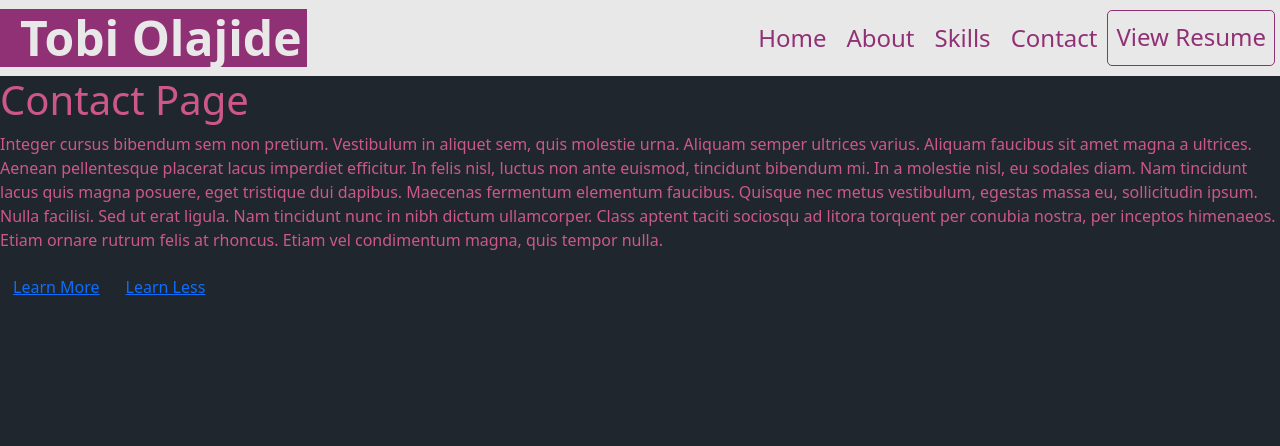
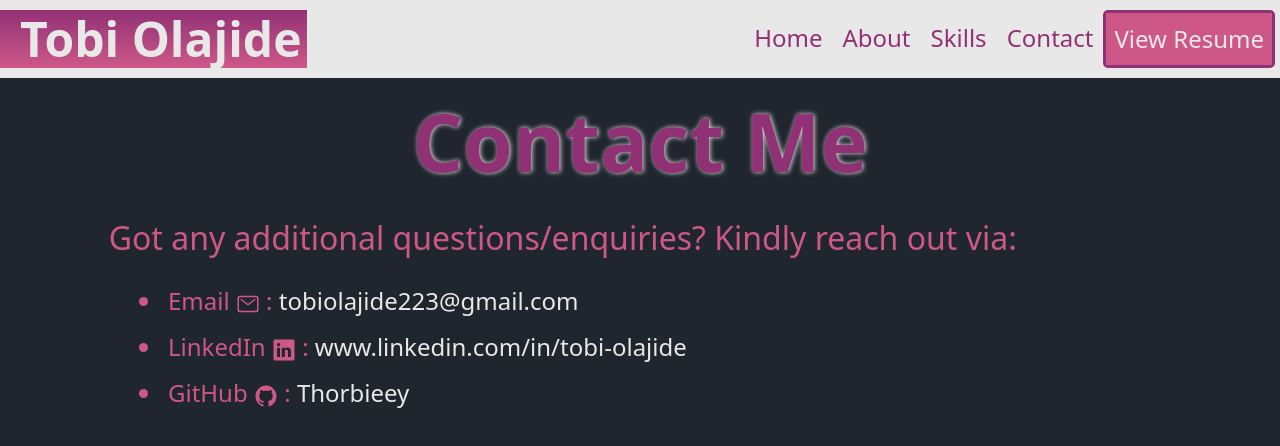
Before and after one commit to Thorbieey/My-Portfolio-React, a React (Create React App) app: page /My-Portfolio-React/contact in a window 1280 px wide. Shown: the top 446 px of the page. Built offline with nearby package versions, Linux system fonts and the light colour scheme.

Commit message:
updated contact.jsx/imported icons/added stylesheet

```diff
--- a/package.json
+++ b/package.json
@@ -11,6 +11,7 @@
     "gh-pages": "^5.0.0",
     "react": "^18.2.0",
     "react-dom": "^18.2.0",
+    "react-icons": "^4.8.0",
     "react-router-dom": "^6.8.2",
     "react-scripts": "5.0.1",
     "web-vitals": "^2.1.4"
--- a/src/components/css/about.css
+++ b/src/components/css/about.css
@@ -1,6 +1,7 @@
 .about-container{
     justify-content: center;
     align-items: center;
+    margin-bottom: 20px;
 }
 .profile-picture{
     border-radius: 20%;
--- /dev/null
+++ b/src/components/css/contact.css
@@ -0,0 +1,19 @@
+.contact-container{
+    justify-content: center;
+}
+.contact-texts{
+    font-size: 2em;
+}
+.contact-list{
+    font-size: 1.5em;
+}
+.contact-link{
+    text-decoration: none;
+    color: #E9E8E8;
+}
+.contact-link:hover{
+    color: #913175;
+}
+.contact-item{
+    padding: 5px;
+}
--- a/src/components/css/navTabs.css
+++ b/src/components/css/navTabs.css
@@ -13,7 +13,7 @@ nav {
     padding: 0 5px 0 20px;
     margin-bottom: 0;
     color: #E9E8E8;
-    background-color: #913175;
+    background: linear-gradient(#913175, #CD5888);
 }
 .customNavItems {
     margin-left: auto;
@@ -26,12 +26,15 @@ nav {
     font-weight: 500;
     padding: 2px;
 }
-.customNavLink,
-.resumeNavLink {
+.customNavLink{
     color: #913175 !important;
 }
+.resumeNavLink {
+    color: #E9E8E8 !important;
+    background-color: #CD5888 !important;
+}
 .resumeNavItem {
-    border: 1.5px solid #913175;
+    border: 3px solid #913175;
     border-radius: 5px;
     padding: 0px;
 }
@@ -40,13 +43,12 @@ nav {
     background-color: #913175;
 }
 .resumeNavLink:hover {
-    color: #E9E8E8 !important;
-    background-color: #913175;
+    color: #913175 !important;
 }
 
 .page-header{
     text-align: center;
-    text-shadow: #E9E8E8 1px 0 10px;
+    text-shadow: #E9E8E8 1px 0 5px;
     font-size: 5em;
     font-weight: 700;
     color: #913175;
--- a/src/components/pages/Contact.js
+++ /dev/null
@@ -1,35 +0,0 @@
-import React from 'react';
-import { Link, Route, Routes } from 'react-router-dom';
-import Learn from './Skills';
-
-function Contact(props) {
-  return (
-    <div>
-      <h1>Contact Page</h1>
-      <p>
-        Integer cursus bibendum sem non pretium. Vestibulum in aliquet sem, quis
-        molestie urna. Aliquam semper ultrices varius. Aliquam faucibus sit amet
-        magna a ultrices. Aenean pellentesque placerat lacus imperdiet
-        efficitur. In felis nisl, luctus non ante euismod, tincidunt bibendum
-        mi. In a molestie nisl, eu sodales diam. Nam tincidunt lacus quis magna
-        posuere, eget tristique dui dapibus. Maecenas fermentum elementum
-        faucibus. Quisque nec metus vestibulum, egestas massa eu, sollicitudin
-        ipsum. Nulla facilisi. Sed ut erat ligula. Nam tincidunt nunc in nibh
-        dictum ullamcorper. Class aptent taciti sociosqu ad litora torquent per
-        conubia nostra, per inceptos himenaeos. Etiam ornare rutrum felis at
-        rhoncus. Etiam vel condimentum magna, quis tempor nulla.
-      </p>
-      <Link to="learn" role="button" className="btn btn-link">
-        Learn More
-      </Link>
-      <Link to="contact" role="button" className="btn btn-link">
-        Learn Less
-      </Link>
-      <Routes>
-        <Route path="learn" element={<Learn />} />
-      </Routes>
-    </div>
-  );
-}
-
-export default Contact;
--- /dev/null
+++ b/src/components/pages/Contact.jsx
@@ -0,0 +1,28 @@
+import React from 'react';
+import {IoMailOutline, IoLogoLinkedin, IoLogoGithub } from 'react-icons/io5';
+import "../css/contact.css";
+<ion-icon name="logo-linkedin"></ion-icon>
+
+function Contact(props) {
+  return (
+    <div className="row contact-container">
+      <h1 className="page-header">Contact Me</h1>
+      <p className="contact-texts col-lg-10">
+        Got any additional questions/enquiries? Kindly reach out via:
+      </p>
+      <ul className="contact-list col-lg-9">
+        <li className="contact-item">
+        Email <IoMailOutline /> : <a className="contact-link" href="https://tobiolajide223@gmail.com" target="_blank" rel="noreferrer">tobiolajide223@gmail.com</a>
+        </li>
+        <li className="contact-item">
+        LinkedIn <IoLogoLinkedin />  : <a className="contact-link" href="https://linkedin.com/in/tobi-olajide" target="_blank" rel="noreferrer">www.linkedin.com/in/tobi-olajide</a>
+        </li>
+        <li className="contact-item">
+        GitHub <IoLogoGithub /> : <a className="contact-link" href="https://github.com/Thorbieey" target="_blank" rel="noreferrer">Thorbieey</a>
+        </li>
+      </ul>
+    </div>
+  );
+}
+
+export default Contact;
```
Also changed, not shown: 1 other file (tests, documents, lock files or other folders).
